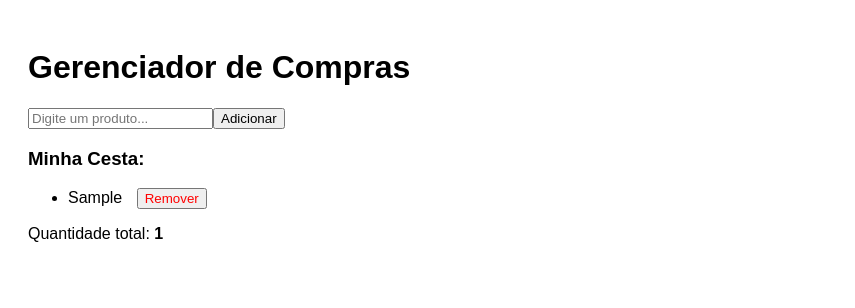
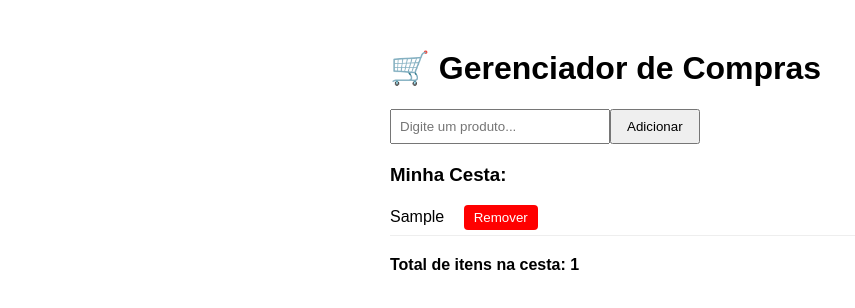
Before and after one commit to mariasilva1208/gerenciador-de-compras, a Vue app: page / in a window 1280 px wide. Both pictures are taken after typing "Sample" into the empty fields and a click on the button "Adicionar". Shown: the top 308 px of the page, without its empty margins (0-855 px from the left). Built offline with nearby package versions, Linux system fonts and the light colour scheme; the HTML template or start-up script is replaced by a standard one.

Commit message:
feat: finaliza template com lista, botao de remover e contador

```diff
--- a/src/App.vue
+++ b/src/App.vue
@@ -17,31 +17,43 @@ const removerProduto = (index) => {
 </script>
 
 <template>
-  <main style="padding: 20px; font-family: sans-serif;">
-    <h1> Gerenciador de Compras</h1>
+  <main style="padding: 20px; font-family: sans-serif; max-width: 500px; margin: auto;">
+    <h1>🛒 Gerenciador de Compras</h1>
 
-    <div class="input-group">
+    <div class="input-group" style="margin-bottom: 20px;">
       <input
         v-model="itemNovo"
         @keyup.enter="adicionarItem"
         placeholder="Digite um produto..."
+        style="padding: 8px; width: 200px;"
       >
-      <button @click="adicionarItem">Adicionar</button>
+      <button @click="adicionarItem" style="padding: 8px 15px; cursor: pointer;">
+        Adicionar
+      </button>
     </div>
 
     <div v-if="lista.length > 0">
       <h3>Minha Cesta:</h3>
-      <ul>
-        <li v-for="(produto, index) in lista" :key="index">
+      <ul style="list-style: none; padding: 0;">
+        <li v-for="(produto, index) in lista" :key="index" style="margin-bottom: 10px; border-bottom: 1px solid #eee; padding-bottom: 5px;">
           {{ produto }}
-          <button @click="removerProduto(index)" style="color: red; margin-left: 10px;">
+          <button @click="removerProduto(index)" style="color: white; background: red; border: none; border-radius: 4px; padding: 5px 10px; margin-left: 15px; cursor: pointer;">
             Remover
           </button>
         </li>
       </ul>
-      <p>Quantidade total: <strong>{{ lista.length }}</strong></p>
+
+      <p style="margin-top: 20px; font-weight: bold;">
+        Total de itens na cesta: {{ lista.length }}
+      </p>
     </div>
 
-    <p v-else>Sua cesta está vazia!</p>
+    <p v-else style="color: #666; font-style: italic;">
+      Sua cesta está vazia! Adicione algo acima.
+    </p>
   </main>
 </template>
+
+<style scoped>
+
+</style>
```
